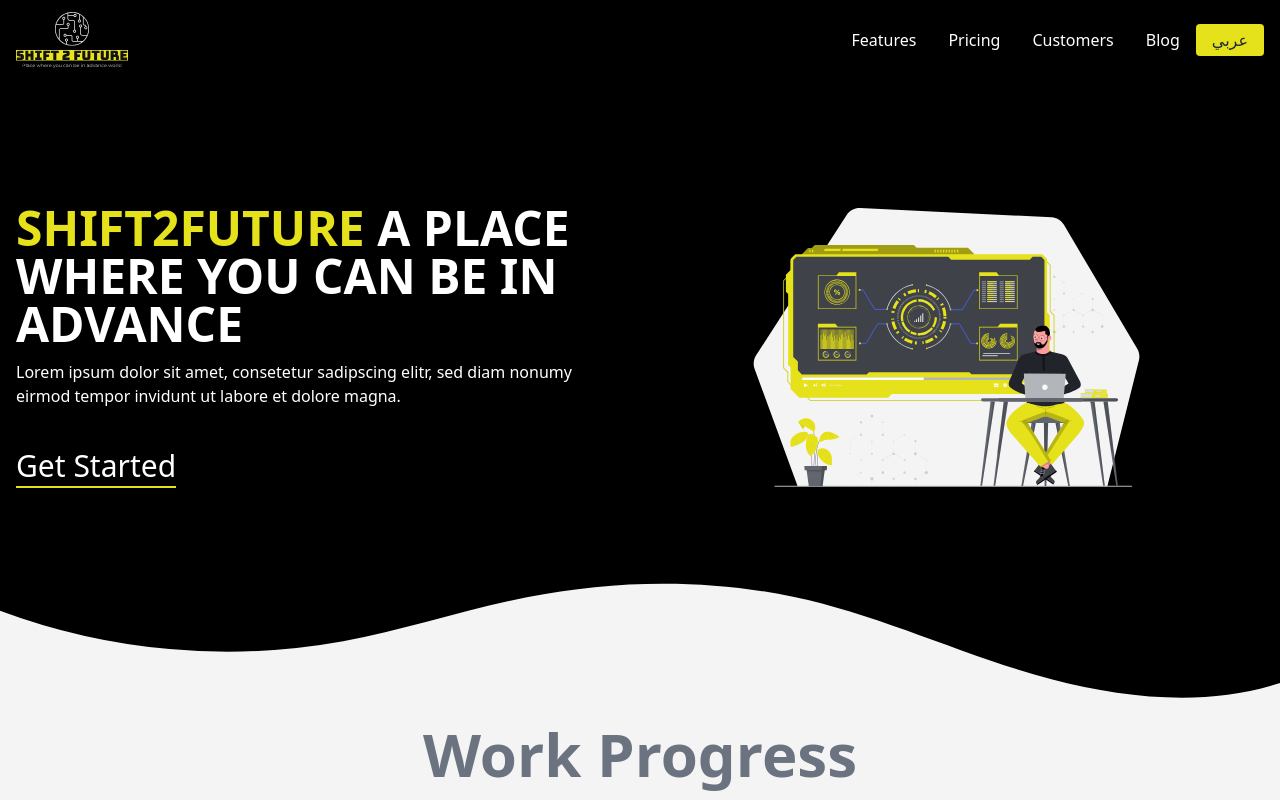
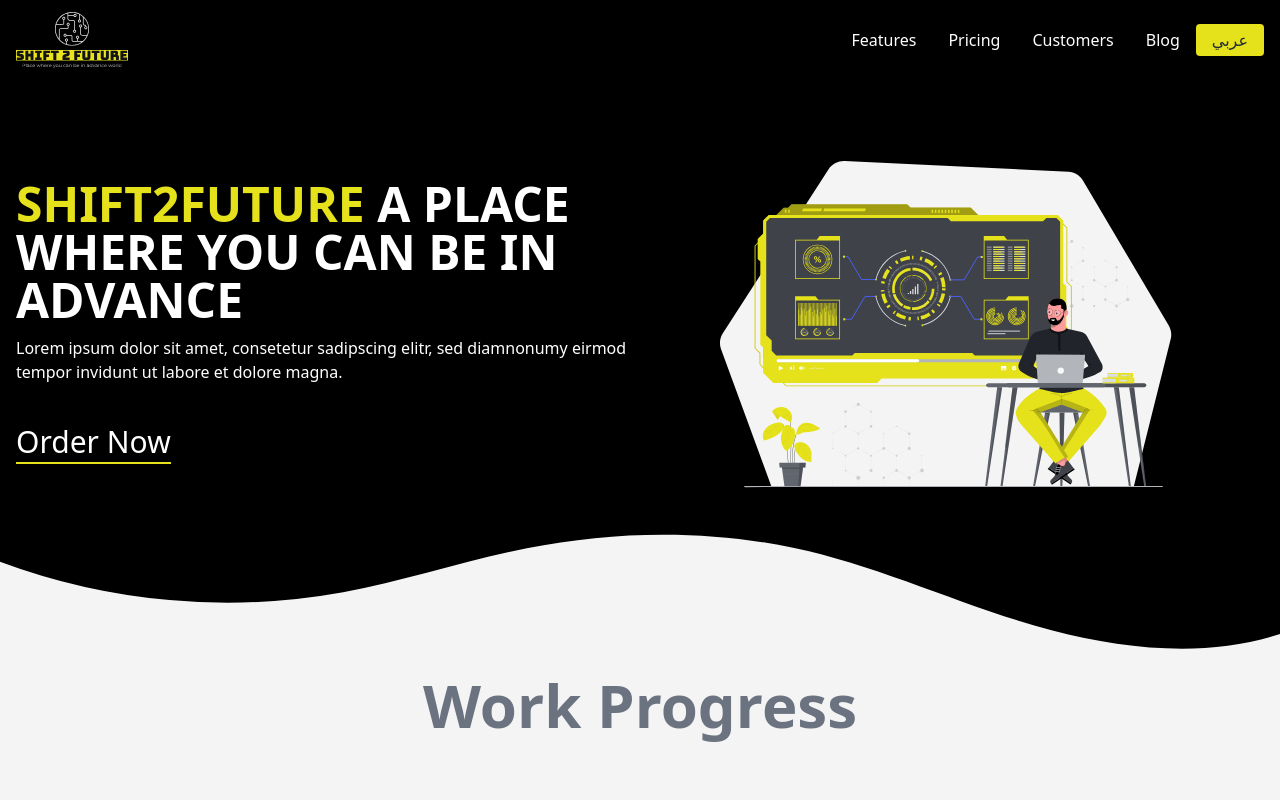
Before and after one commit to a-Bokhari118/shift2future-client, a Next.js app: page / in a window 1280 px wide. Shown: the top 800 px of the page. Built offline with nearby package versions, Linux system fonts and the light colour scheme.

Commit message:
:hammer: locals p-1

```diff
--- a/components/Header.js
+++ b/components/Header.js
@@ -1,30 +1,74 @@
 import Image from 'next/image';
+import { useRouter } from 'next/router';
 
 const Header = () => {
+  let router = useRouter();
+  let greeting =
+    router.locale === 'en-US'
+      ? 'A Place where you can be in advance'
+      : router.locale === 'ar'
+      ? 'اهلا وسهلا بكم في '
+      : '';
+
+  let greeting2 = 'Shift2Future';
+  let greeting3 = 'شفت تو فيوتشير';
+
+  let des =
+    router.locale === 'en-US'
+      ? 'Lorem ipsum dolor sit amet, consetetur sadipscing elitr, sed diamnonumy eirmod tempor invidunt ut labore et dolore magna.'
+      : router.locale === 'ar'
+      ? 'من عام 2020 وفريقنا الرهيب يشتغل بشغف وحب عشان تقدم الافضل والاحسن لخدمة عملائنا. ونعرض خدماتنا على حسب رغباتكم واحتياجاتكم المطلوبة'
+      : '';
+
+  let greeting4 =
+    router.locale === 'en-US'
+      ? 'Order Now'
+      : router.locale === 'ar'
+      ? 'اطلب الان'
+      : '';
+
   return (
     <header className="px-4 relative z-20 py-16">
       <div className="flex flex-col md:flex-row items-center container mx-auto ">
-        <div className="text-white lg:pt-0 w-full ">
-          <h2 className=" text-3xl sm:text-3xl md:text-2xl lg:text-4xl xl:text-5xl font-extrabold uppercase transform">
-            <span className="text-mainColor">SHIFT2FUTURE</span> A Place where
-            you can be in advance{' '}
-          </h2>
-          <p className="mt-3 lg:mr-8 ">
-            Lorem ipsum dolor sit amet, consetetur sadipscing elitr, sed diam
-            nonumy eirmod tempor invidunt ut labore et dolore magna.
-          </p>
+        <div
+          className={`text-white lg:pt-0 w-full ${
+            router.locale === 'en-US'
+              ? 'md:order-1 text-left'
+              : 'md:order-2 text-right'
+          }`}
+        >
+          {router.locale === 'en-US' ? (
+            <h2 className=" text-3xl sm:text-3xl md:text-2xl lg:text-4xl xl:text-5xl font-extrabold uppercase transform">
+              <span className="text-mainColor">{greeting2}</span> {greeting}
+            </h2>
+          ) : router.locale === 'ar' ? (
+            <h2 className=" text-3xl sm:text-3xl md:text-2xl lg:text-4xl xl:text-6xl font-extrabold uppercase transform">
+              {greeting} <span className="text-mainColor">{greeting3}</span>
+            </h2>
+          ) : (
+            ''
+          )}
+
+          <p className="mt-3">{des}</p>
           <div className=" mt-10">
             <a className="border-b-2 border-mainColor text-3xl " href="#0">
-              Get Started
+              {greeting4}
             </a>
           </div>
         </div>
 
-        <div className="relative w-full h-[50vh] ">
+        <div
+          className={`relative w-full  ${
+            router.locale === 'en-US' ? 'md:order-2' : 'md:order-1'
+          }`}
+        >
           <Image
             src="/images/header-image.svg"
             alt="Header Image"
-            layout="fill"
+            layout="responsive"
+            width={1920}
+            height={1080}
+            className="w-full h-full object-cover object-center block"
           />
         </div>
       </div>
--- a/components/Navbar.js
+++ b/components/Navbar.js
@@ -1,8 +1,12 @@
+import Link from 'next/link';
+import { useRouter } from 'next/router';
 import { useEffect, useState } from 'react';
 import { AiOutlineMenu, AiOutlineClose } from 'react-icons/ai';
 const Navbar = () => {
   const [isOpen, setIsOpen] = useState(false);
   const [navBar, setNavBar] = useState('');
+
+  let router = useRouter();
 
   useEffect(() => {
     document.addEventListener('scroll', () => {
@@ -17,7 +21,7 @@
       className={`bg-sndColor/90 w-full z-30 sticky top-0  ${navBar} transition duration-300 `}
     >
       <nav className="relative flex flex-wrap container mx-auto items-center justify-between w-full  py-4 md:py-0 px-4 text-lg text-gray-700 min-h-[10vh] ">
-        <div>
+        <div className={`${router.locale === 'en-US' ? 'order-1' : 'order-2'}`}>
           <a href="#">
             <img
               src="/images/logo.svg"
@@ -34,35 +38,52 @@
           {isOpen ? <AiOutlineClose /> : <AiOutlineMenu />}
         </div>
 
-        <div className="hidden w-full md:flex md:items-center md:w-auto">
+        <div
+          className={`${
+            router.locale === 'en-US' ? 'order-2' : 'order-1'
+          }  hidden w-full md:flex md:items-center md:w-auto`}
+        >
           <ul className="pt-4 text-base text-white md:flex md:justify-between md:pt-0">
-            <li>
+            <li className={`order-2`}>
               <a className="md:p-4 py-2 block hover:text-gray-400" href="#">
                 Features
               </a>
             </li>
-            <li>
+            <li className="order-3">
               <a className="md:p-4 py-2 block hover:text-gray-400" href="#">
                 Pricing
               </a>
             </li>
-            <li>
+            <li className="order-4">
               <a className="md:p-4 py-2 block hover:text-gray-400" href="#">
                 Customers
               </a>
             </li>
-            <li>
+            <li className="order-5">
               <a className="md:p-4 py-2 block hover:text-gray-400" href="#">
                 Blog
               </a>
             </li>
-            <li className="flex items-center justify-center">
-              <a
-                className="md:px-4 py-1 block bg-mainColor text-gray-800 rounded"
-                href="#"
-              >
-                عربي
-              </a>
+            <li
+              className={`flex items-center justify-center ${
+                router.locale === 'en-US' ? 'order-5' : 'order-1'
+              }`}
+            >
+              {router.locale === 'en-US' ? (
+                <a className="md:px-4 py-1 block bg-mainColor text-gray-800 rounded">
+                  <Link href={router.asPath} locale={'ar'}>
+                    عربي
+                  </Link>
+                </a>
+              ) : router.locale === 'ar' ? (
+                <a className="md:px-4 py-1 block bg-mainColor text-gray-800 rounded">
+                  <Link href={router.asPath} locale={'en-US'}>
+                    English
+                  </Link>
+                </a>
+              ) : (
+                ''
+              )}
             </li>
           </ul>
         </div>
--- a/next.config.js
+++ b/next.config.js
@@ -11,4 +11,8 @@
       'images.unsplash.com',
     ],
   },
+  i18n: {
+    locales: ['en-US', 'ar'],
+    defaultLocale: 'en-US',
+  },
 };
```
